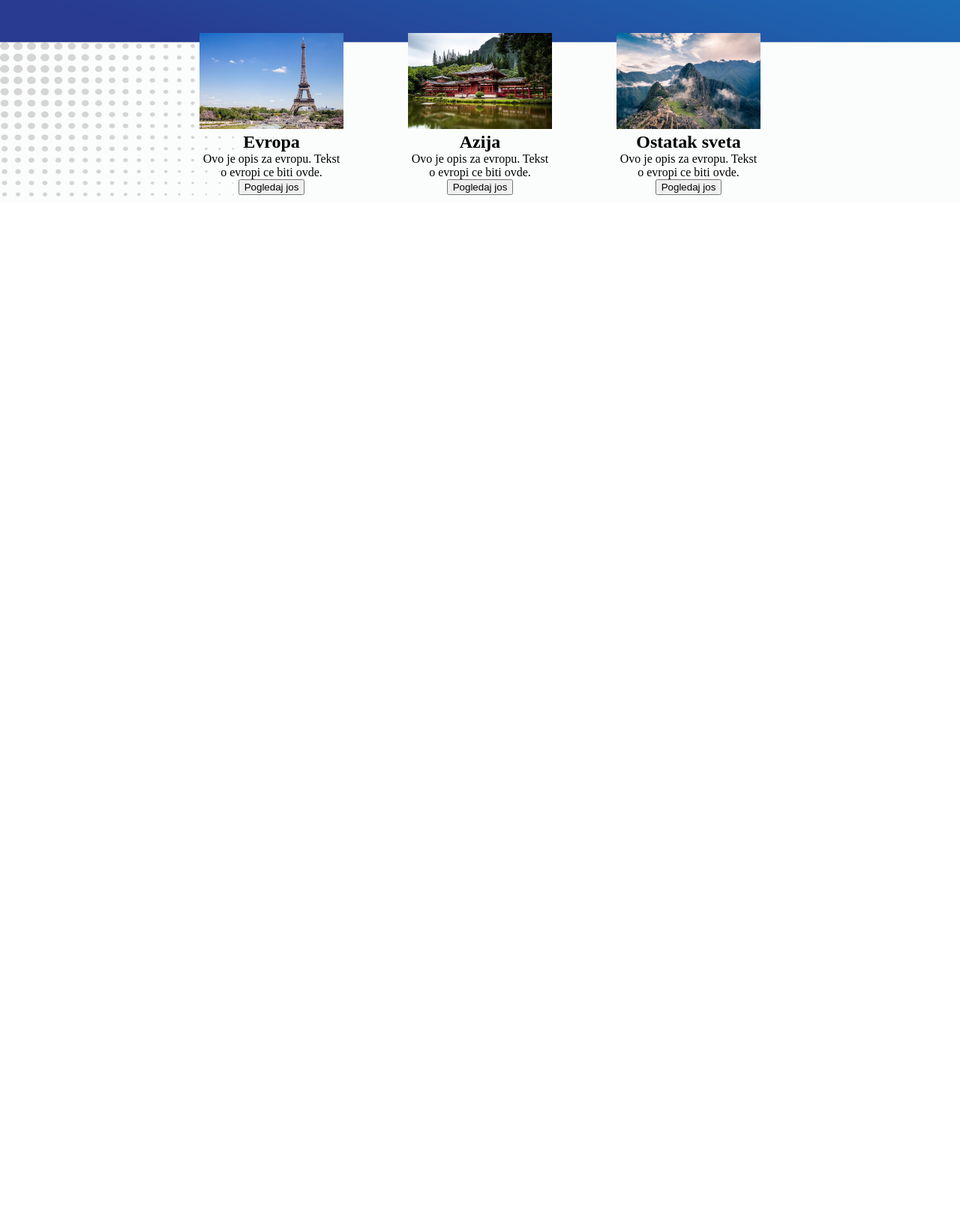
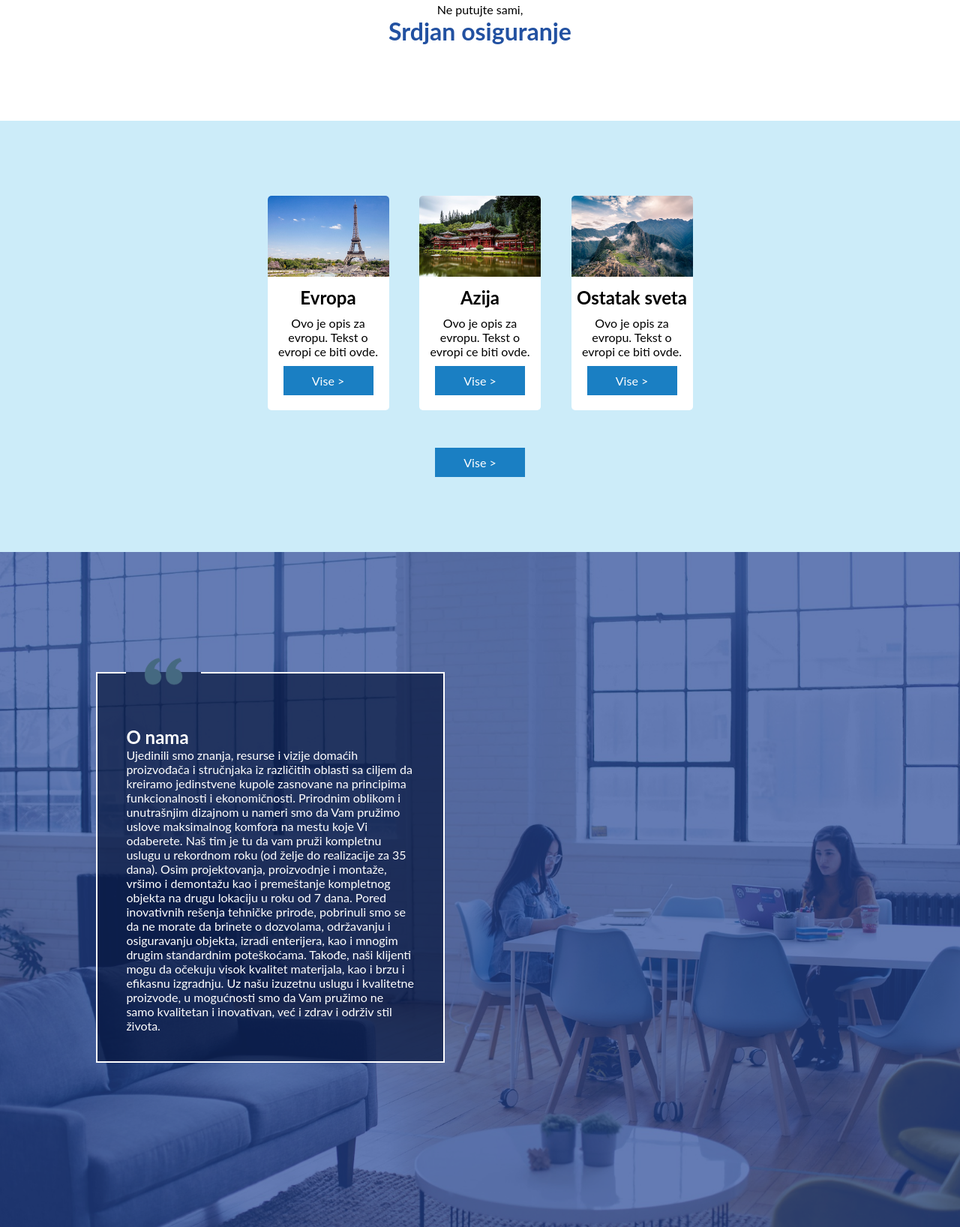
Before and after one commit to nemanjamaslakovic/webp1, a plain HTML site: page index.html in a window 1280 px wide. Shown: the part 797-2433 px from the top of the page at 75% size. Before the commit the page ends 1067 px from the top, so only its background shows below. Drawn offline with nearby package versions, Linux system fonts and the light colour scheme.

Commit message:
Index change

```diff
--- a/assets/css/style.css
+++ b/assets/css/style.css
@@ -1,14 +1,27 @@
-*{
-    margin: 0;
-    list-style-type: none;
-    text-decoration: none;
+* {
+  margin: 0px;
+  padding: 0px;
+  font-family: Lato, sans-serif;
+  color: #000;
+  list-style-type: none;
+  text-decoration: none;
 }
 
-body{
+/* FONTS */
+
+@import url('https://fonts.googleapis.com/css2?family=Kanit:wght@500&display=swap');
+@import url("https://fonts.googleapis.com/css?family=Lato:200,300,400,400i,700");
+@import url("https://fonts.googleapis.com/css?family=Merriweather:200,400,400i,700");
+
+/* body{
     background-image: url("../img/vecteezy_blue-and-white-color-background-with-lines-or-abstract_49662626.jpg");
     background-repeat: no-repeat;
     background-size: cover;
     background-attachment: fixed;
+} */
+
+body{
+    height: 6000px;
 }
 
 .container{
@@ -29,25 +42,132 @@ body{
 }
 
 #slider{
-    margin-top: 200px;
+    width: 100%;
+    height: 700px;
+}
+
+
+.sliderWrapper {
+    position: relative;
+    width: 100%;
+    height: 700px;
+    height: auto;
+}
+
+.sliderWrapper img {
+    width: 100%;
+    height: 700px;
+    object-fit: cover;
+    display: block;
+}
+
+.sliderShadow {
+    position: absolute;
+    top: 0;
+    left: 0;
+    width: 100%;
+    height: 100%;
+    background-color: rgba(38,70,152, 0.4);
+    z-index: 1;
+}
+
+.headingHPage{
+    margin: 0 auto;
+    width:30%;
+    text-align: center;
+    padding: 100px;
+}
+
+.headingHPage h1{
+    color: #2251a1;
 }
 
 #ponude{
+    background-color: #ccecf9;
+    padding: 100px;
+    text-align: center;
+
+}
+
+.ponudeSection{
     display: flex;
-    justify-content: space-between;
-    margin-top: 200px;
+    justify-content: space-evenly;
+    margin-bottom: 50px;
 }
 
 .hPonuda{
     width: 25%;
-    padding: 10px;
-    text-align: center;
+    background-color: #fff;
+    padding-bottom: 20px;
+    border-radius: 5px;
 }
 
 .hPonudaImage img{
     width: 100%;
+    border-radius: 5px 5px 0px 0px;
+    margin-bottom: 10px;
+}
 
+.hPonuda p{
+    margin: 10px;
 }
+
+.seeMore{
+    padding:10px;
+    color: #fff;
+    background-color: #1a7fc3;
+    width: 100px;
+    margin: 0 auto;
+    cursor: pointer;
+}
+
+.seeMore:hover{
+    background-color: #2251a1;
+}
+
+.aboutUsHome {
+  position: relative;
+  width: 100%;
+  height: 900px;
+  overflow: hidden;
+}
+
+.aboutUsBackgroundHome {
+    position: absolute;
+    top: 0; left: 0; right: 0; bottom: 0;
+    background-image: url('/assets/img/background-index-office.jpg');
+    background-size: cover;
+    background-position: center;
+    background-attachment: fixed;
+    z-index: 0;
+}
+
+.shadow {
+  position: absolute;
+  top: 0; left: 0; right: 0; bottom: 0;
+  background-color: rgba(38, 70, 152, 0.7);
+  z-index: 1;
+}
+
+fieldset{
+    width: 30%;
+    margin-left: 10%;
+    margin-top: 10%;
+    border: 2px solid #fff;
+    padding:3%;
+    background-color: rgba(6, 22, 62, 0.7);
+}
+
+fieldset p, fieldset h2{
+    color: white;
+}
+
+legend, legend img{
+    width: 100px;
+}
+
+
+/*Osiguranje page style*/
 
 #osiguranjeWrapper{
     height: 100vh;
--- a/assets/js/main.js
+++ b/assets/js/main.js
@@ -3,13 +3,14 @@ $(document).ready(()=>{
     // Nav
 
     let stranice = ["Pocetna", "Osiguranje", "O nama", "Kontakt"];
+    let straniceUrl = ["/index.html", "/assets/pages/osiguranje.html", "#", "#"];
 
     let navigacija = document.querySelector("#header");
 
     let navIspis = `<nav><ul class="menu">`;
 
     for(let stranica in stranice){
-        navIspis += `<a href="#"><li>
+        navIspis += `<a href="${straniceUrl[stranica]}"><li>
         ${stranice[stranica]}
         </li></a>`;
     }
@@ -23,7 +24,7 @@ $(document).ready(()=>{
     // Home page
 
     if(window.location.href.includes("/index")){
-        let ponude = document.getElementById("ponude");
+        let ponude = $("#ponude .container .ponudeSection");
 
         let ponudeSlika = ["assets/img/pari-picture.jpg", "assets/img/asia-picture.jpg", "assets/img/machu-pichu-picture.jpg"];
         let ponudeNaslov = ["Evropa", "Azija", "Ostatak sveta"];
@@ -39,12 +40,11 @@ $(document).ready(()=>{
                     </div>
                     <h2>${ponudeNaslov[i]}</h2>
                     <p>${ponudeOpis[i]}</p>
-                    <button>Pogledaj jos</button>
+                    <div class="seeMore">Vise ></div>
                 </div>
             `;
         }
-
-        ponude.innerHTML = ponudeIspis;
+        ponude.html(ponudeIspis);
 
         // Slider
 
@@ -60,7 +60,7 @@ $(document).ready(()=>{
                 src: nizSliderSlika[sliderCounter],
                 alt: nizSliderAlt[sliderCounter]
             })
-        }, 3000);
+        }, 6000);
 
     }
 
--- a/index.html
+++ b/index.html
@@ -5,12 +5,35 @@
     </head>
     <body>
         <div id="header"></div>
-        <div class="container">
-            <div id="slider">
+        <div id="slider">
+            <div class="sliderWrapper">
                 <img src="assets/img/pari-picture.jpg" alt="Pari">
+                <div class="sliderShadow"></div>
             </div>
-            <div id="ponude"></div>
         </div>
+        <div class="headingHPage">
+            <p>Ne putujte sami,</p>
+            <h1>Srdjan osiguranje</h1>
+        </div>
+        <div id="ponude">
+            <div class="container">
+                <div class="ponudeSection"></div>
+                <div class="seeMore">Vise ></div>
+            </div>
+        </div>
+        <div class="aboutUsHome">
+            <div class="aboutUsBackgroundHome"></div>
+            <div class="shadow">
+                <fieldset class="fieldset fieldset-2">
+                    <legend>
+                        <img src="assets/img/quotes.png" alt="quote">
+                    </legend>
+                    <h2 id="onama-link">O nama</h2>
+                    <p>Ujedinili smo znanja, resurse i vizije domaćih proizvođača i stručnjaka iz različitih oblasti sa ciljem da kreiramo jedinstvene kupole zasnovane na principima funkcionalnosti i ekonomičnosti. Prirodnim oblikom i unutrašnjim dizajnom u nameri smo da Vam pružimo uslove maksimalnog komfora na mestu koje Vi odaberete. Naš tim je tu da vam pruži kompletnu uslugu u rekordnom roku (od želje do realizacije za 35 dana). Osim projektovanja, proizvodnje i montaže, vršimo i demontažu kao i premeštanje kompletnog objekta na drugu lokaciju u roku od 7 dana. Pored inovativnih rešenja tehničke prirode, pobrinuli smo se da ne morate da brinete o dozvolama, održavanju i osiguravanju objekta, izradi enterijera, kao i mnogim drugim standardnim poteškoćama. Takođe, naši klijenti mogu da očekuju visok kvalitet materijala, kao i brzu i efikasnu izgradnju. Uz našu izuzetnu uslugu i kvalitetne proizvode, u mogućnosti smo da Vam pružimo ne samo kvalitetan i inovativan, već i zdrav i održiv stil života.</p>
+                </fieldset>
+            </div>
+        </div>
+
 
 
 
```
Also changed, not shown: assets/img/background-index-office.jpg (added), assets/img/quotes.png (added).
